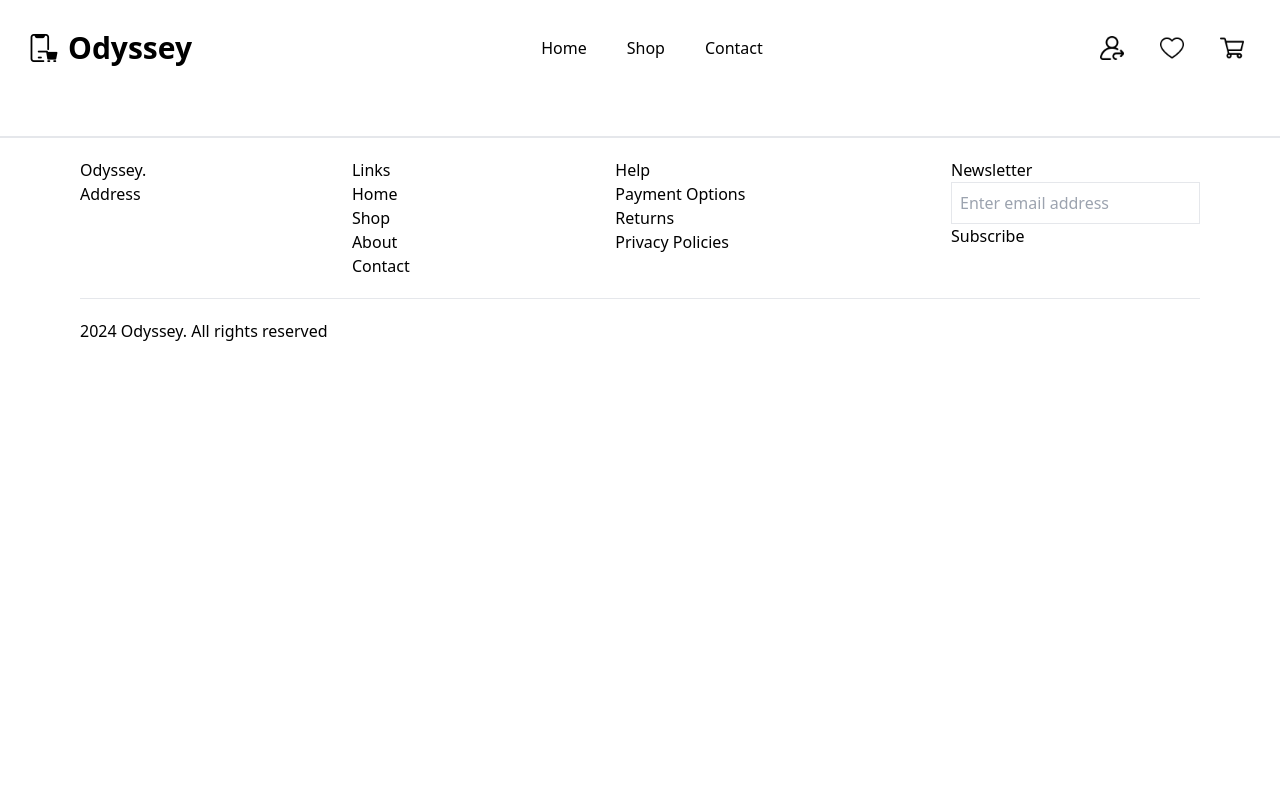
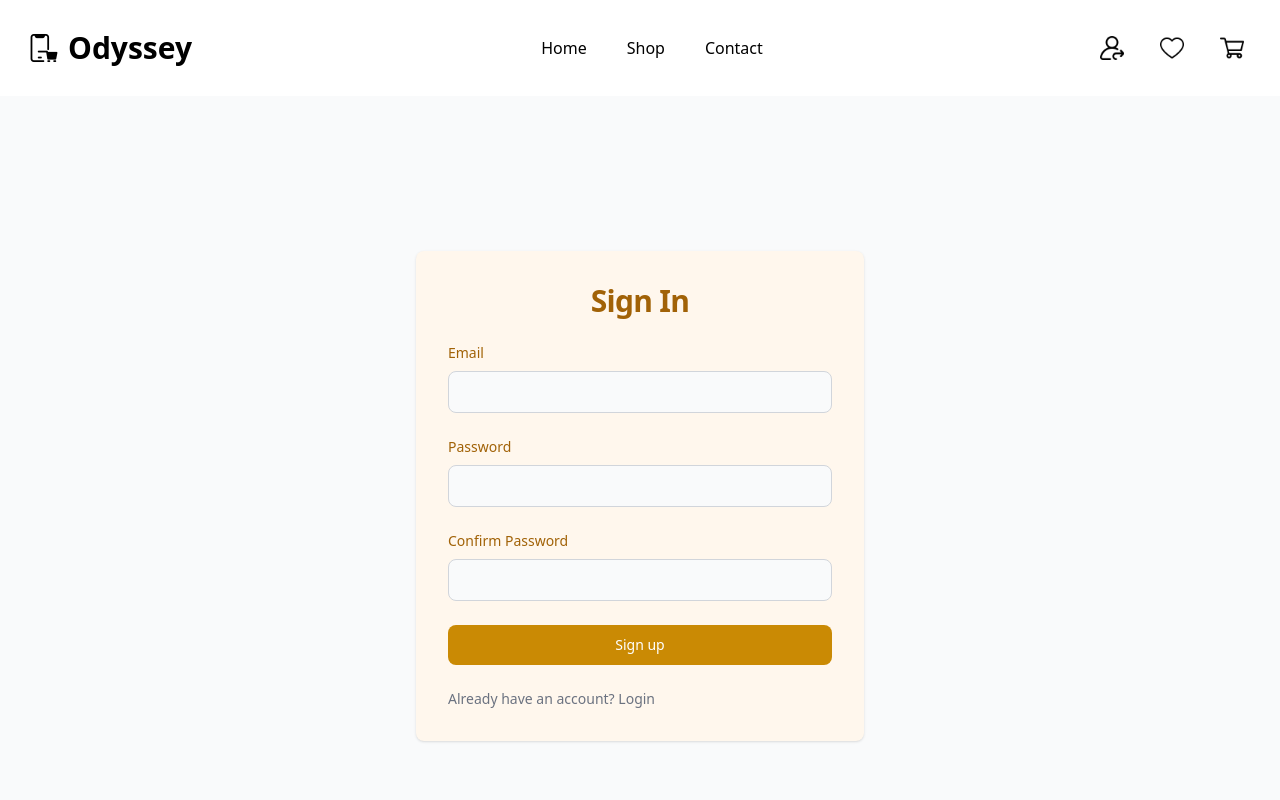
Before and after one commit to ants-1/shopping-cart, a React (Vite) app: page /signup in a window 1280 px wide. Shown: the top 800 px of the page. Built offline with nearby package versions, Linux system fonts and the light colour scheme.

Commit message:
Add Signup Page

```diff
--- a/src/App.tsx
+++ b/src/App.tsx
@@ -7,6 +7,7 @@
 import Cart from './components/Cart'
 import Checkout from "./components/Checkout";
 import Login from "./components/Login";
+import Signup from "./components/Signup";
 import "./App.css";
 
 function App() {
@@ -21,6 +22,7 @@
           <Route path="/product-page" element={<ProductPage />} />
           <Route path="/checkout" element={<Checkout />} />
           <Route path="/login" element={<Login />} />
+          <Route path="/signup" element={<Signup />} />
         </Routes>
         <Footer />
       </Router>
--- a/src/components/Login.tsx
+++ b/src/components/Login.tsx
@@ -1,3 +1,5 @@
+import { Link } from "react-router-dom";
+
 function Login() {
   return (
     <section className="bg-gray-50">
@@ -66,16 +68,15 @@
                 type="submit"
                 className="w-full text-white bg-yellow-600 hover:bg-yellow-700 focus:ring-4 focus:outline-none focus:ring-primary-300 font-medium rounded-lg text-sm px-5 py-2.5 text-center"
               >
-                Sign in
+                Login
               </button>
               <p className="text-sm font-light text-gray-500">
                 Don’t have an account yet?{" "}
-                <a
-                  href="#"
+                <Link to="/signup"
                   className="font-medium text-primary-600 hover:underline"
                 >
                   Sign up
-                </a>
+                </Link>
               </p>
             </form>
           </div>
--- /dev/null
+++ b/src/components/Signup.tsx
@@ -0,0 +1,83 @@
+import { Link } from "react-router-dom";
+
+function Signup() {
+  return (
+    <>
+      <section className="bg-gray-50">
+        <div className="flex flex-col items-center justify-center px-6 py-8 mx-auto md:h-screen lg:py-0">
+          <div className="w-full bg-orange-50 rounded-lg shadow md:mt-0 sm:max-w-md xl:p-0">
+            <div className="p-6 space-y-4 md:space-y-6 sm:p-8">
+              <h1 className="text-2xl font-bold leading-tight text-center tracking-tight text-yellow-700 md:text-3xl">
+                Sign In
+              </h1>
+              <form className="space-y-4 md:space-y-6" action="#">
+                <div>
+                  <label
+                    htmlFor="email"
+                    className="block mb-2 text-sm font-medium text-yellow-700"
+                  >
+                    Email
+                  </label>
+                  <input
+                    type="email"
+                    name="email"
+                    id="email"
+                    className="bg-gray-50 border border-gray-300 text-gray-900 sm:text-sm rounded-lg focus:ring-primary-600 focus:border-primary-600 block w-full p-2.5"
+                    required
+                  />
+                </div>
+                <div>
+                  <label
+                    htmlFor="password"
+                    className="block mb-2 text-sm font-medium text-yellow-700"
+                  >
+                    Password
+                  </label>
+                  <input
+                    type="password"
+                    name="password"
+                    id="password"
+                    className="bg-gray-50 border border-gray-300 text-gray-900 sm:text-sm rounded-lg focus:ring-primary-600 focus:border-primary-600 block w-full p-2.5"
+                    required
+                  />
+                </div>
+                <div>
+                  <label
+                    htmlFor="retype-password"
+                    className="block mb-2 text-sm font-medium text-yellow-700"
+                  >
+                    Confirm Password
+                  </label>
+                  <input
+                    type="confirm-password"
+                    name="confirm-password"
+                    id="confirm-password"
+                    className="bg-gray-50 border border-gray-300 text-gray-900 sm:text-sm rounded-lg focus:ring-primary-600 focus:border-primary-600 block w-full p-2.5"
+                    required
+                  />
+                </div>
+                <button
+                  type="submit"
+                  className="w-full text-white bg-yellow-600 hover:bg-yellow-700 focus:ring-4 focus:outline-none focus:ring-primary-300 font-medium rounded-lg text-sm px-5 py-2.5 text-center"
+                >
+                  Sign up
+                </button>
+                <p className="text-sm font-light text-gray-500">
+                  Already have an account?{" "}
+                  <Link
+                    to="/login"
+                    className="font-medium text-primary-600 hover:underline"
+                  >
+                    Login
+                  </Link>
+                </p>
+              </form>
+            </div>
+          </div>
+        </div>
+      </section>
+    </>
+  );
+}
+
+export default Signup;
```
